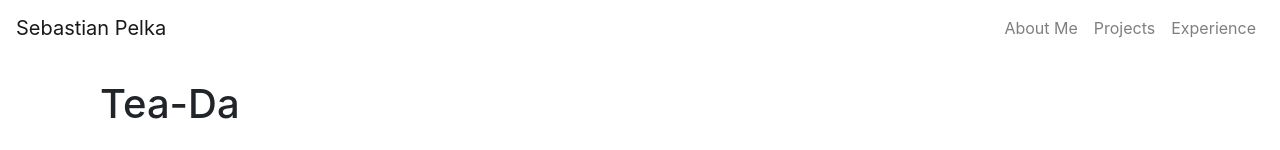
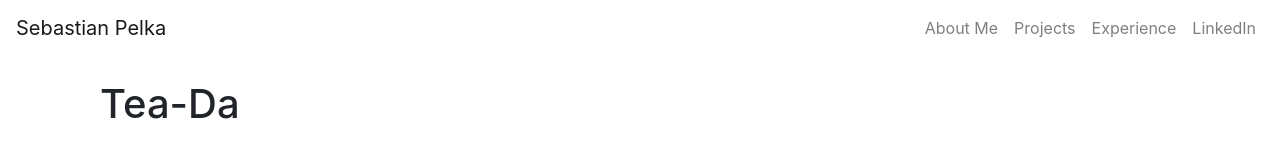
Before and after one commit to spelka/portfolio, an Angular app: page /project-listing in a window 1280 px wide. Shown: the top 150 px of the page. Built offline with nearby package versions, Linux system fonts and the light colour scheme.

Commit message:
Added a LinkedIn link to the navbar

```diff
--- a/src/app/app.component.html
+++ b/src/app/app.component.html
@@ -15,6 +15,9 @@
       <li class="nav-item">
         <a href="/experience-listing" routerLinkActive="active" class="nav-link">Experience</a>
       </li>
+      <li class="nav-item">
+        <a href="https://www.linkedin.com/in/sebastian-pelka-4502a581/" routerLinkActive="active" class="nav-link">LinkedIn</a>
+      </li>
     </ul>
   </div>
 </nav>
```
